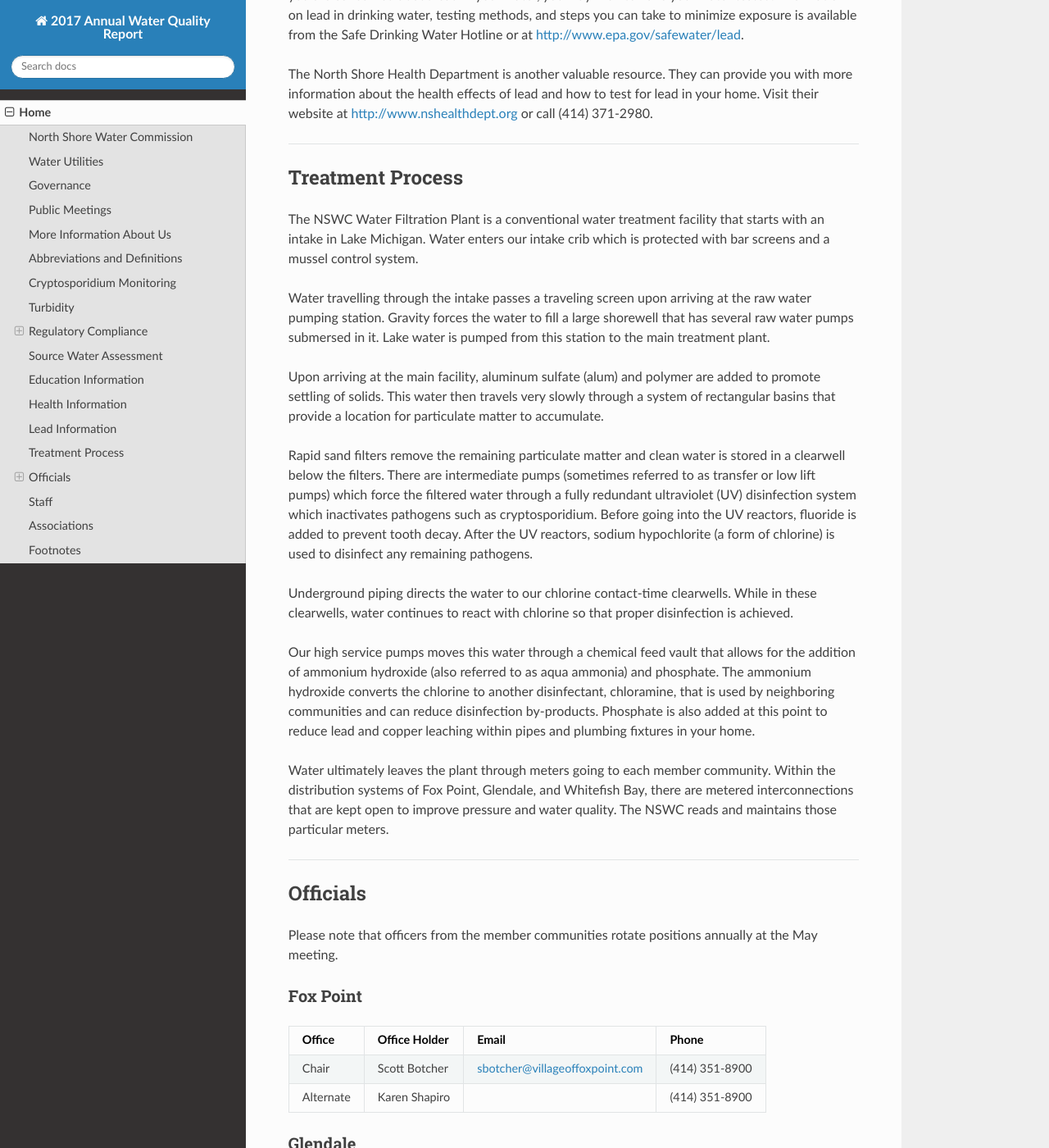
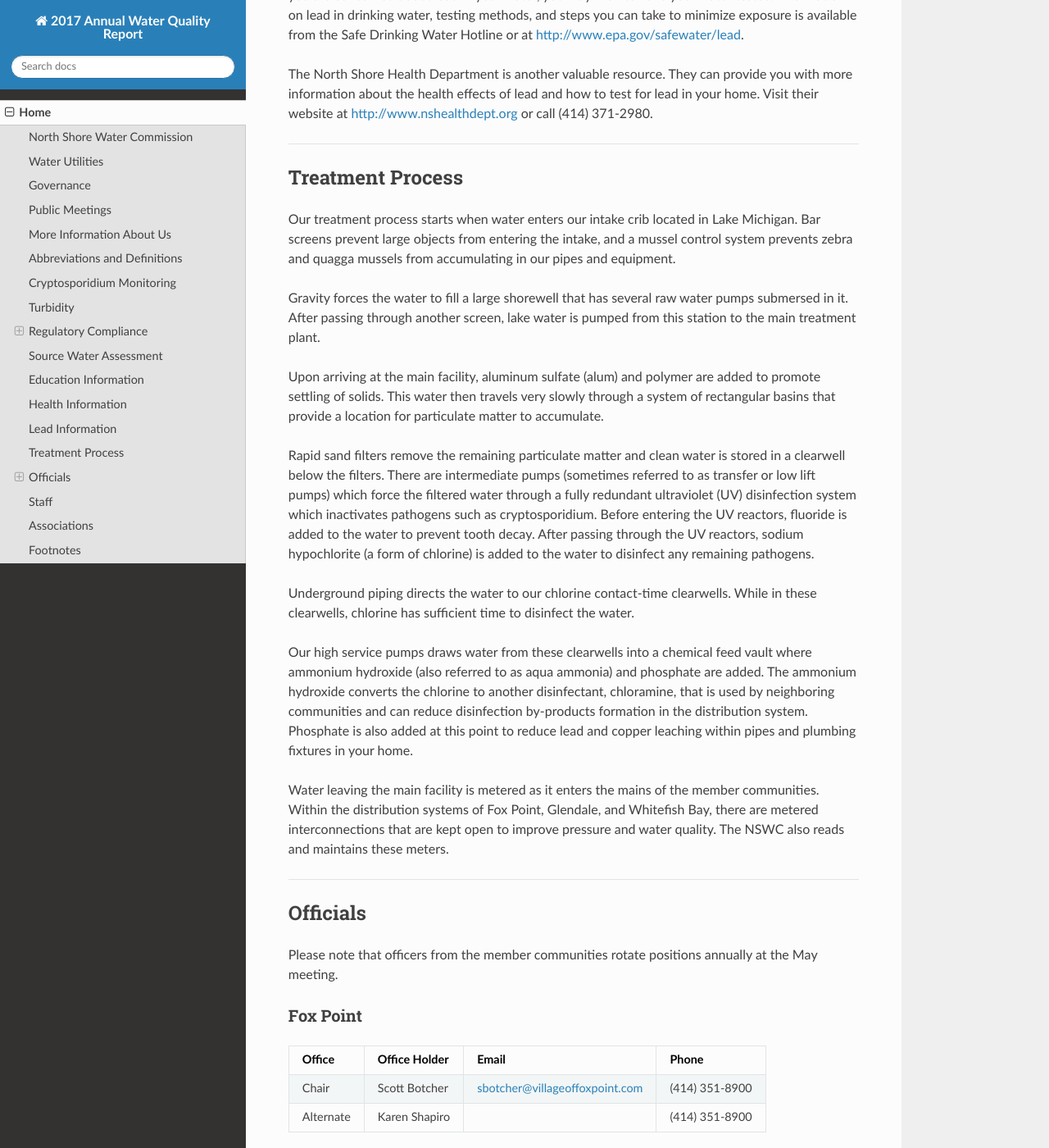
Before and after one commit to northshorewc/ccr2017, an MkDocs documentation site: the page built from docs/index.md, in a window 1280 px wide and 1400 px high, scrolled down 11813 px. Shown: the whole window at 82% size. Built offline with MkDocs 1.6.1, drawn with Linux system fonts in a browser that asks for light colours; nearby versions of some CDN libraries; library files that are not in the unit come from our copies; old or Windows-style settings are respelled for this version of MkDocs; some of the changed text lies outside the part shown.

Commit message:
final ccr revisions

```diff
--- a/docs/index.md
+++ b/docs/index.md
@@ -127,14 +127,14 @@ The NSWC is responsible for lead and copper monitoring. To comply with this regu
 
 Please note that lead and copper do not have a maximum contaminant level. Instead they have an action level (AL). To determine compliance with the Lead and Copper Rule, all results collected from monitoring event are arranged lowest to highest and the 90th percentile value is determined. If the 90th percentile value is at or below the AL, no additional action is required[^2].
 
-Please note that "level found" in this section is the 90th percentile value from the latest monitoring event. Of the 30 samples collected, none of them exceeded the action level.
+Please note that "level found" in this section is the 90th percentile value from the latest monitoring event[^3]. Of the 30 samples collected, none of them exceeded the action level.
 
 Substance | MCLG |  AL | Level Found | Status | Sources of Contamination
 ----------|:----:|:---:|:-----------:|:------:|-------------------------
 Copper (2015) | 1.3 mg/L | 1.3 mg/L | 0.048 mg/L </br> <sub>(0.0034 mg/L to 0.110 mg/L)</sub> | <span style="font-size:150%">&#9786;</span> | Corrosion of household plumbing systems; erosion of natural deposits; leach from wood preservatives
 Lead (2015) | 0 | 15 ug/L | 9.1 ug/L </br> <sub> (ND to 15 ug/L)</sub> | <span style="font-size:150%">&#9786;</span> | Corrosion of household plumbing systems; erosion of natural deposits.
 
-To reduce the amount of lead that can transfer from lead-bearing fixtures and pipes, the NSWC feeds a corrosion inhibitor that contains phosphate. The addition of phosphate has been determined by the USEPA and WNDR to be the best available treatment process for controlling lead in the distribution system.
+To reduce the amount of lead that can transfer from lead-bearing fixtures and pipes to the water, the NSWC feeds a corrosion inhibitor that contains phosphate. The addition of phosphate has been determined by the EPA and WNDR to be the best available treatment process for controlling lead in the distribution system.
 
 *Unregulated Contaminants*
 
@@ -337,19 +337,19 @@ The North Shore Health Department is another valuable resource. They can provide
 
 ## Treatment Process
 
-The NSWC Water Filtration Plant is a conventional water treatment facility that starts with an intake in Lake Michigan. Water enters our intake crib which is protected with bar screens and a mussel control system.
+Our treatment process starts when water enters our intake crib located in Lake Michigan. Bar screens prevent large objects from entering the intake, and a mussel control system prevents zebra and quagga mussels from accumulating in our pipes and equipment.
 
-Water travelling through the intake passes a traveling screen upon arriving at the raw water pumping station. Gravity forces the water to fill a large shorewell that has several raw water pumps submersed in it. Lake water is pumped from this station to the main treatment plant.
+Gravity forces the water to fill a large shorewell that has several raw water pumps submersed in it. After passing through another screen, lake water is pumped from this station to the main treatment plant.
 
 Upon arriving at the main facility, aluminum sulfate (alum) and polymer are added to promote settling of solids. This water then travels very slowly through a system of rectangular basins that provide a location for particulate matter to accumulate.
 
-Rapid sand filters remove the remaining particulate matter and clean water is stored in a clearwell below the filters. There are intermediate pumps (sometimes referred to as transfer or low lift pumps) which force the filtered water through a fully redundant ultraviolet (UV) disinfection system which inactivates pathogens such as cryptosporidium. Before going into the UV reactors, fluoride is added to prevent tooth decay. After the UV reactors, sodium hypochlorite (a form of chlorine) is used to disinfect any remaining pathogens.
+Rapid sand filters remove the remaining particulate matter and clean water is stored in a clearwell below the filters. There are intermediate pumps (sometimes referred to as transfer or low lift pumps) which force the filtered water through a fully redundant ultraviolet (UV) disinfection system which inactivates pathogens such as cryptosporidium. Before entering the UV reactors, fluoride is added to the water to prevent tooth decay. After passing through the UV reactors, sodium hypochlorite (a form of chlorine) is added to the water to disinfect any remaining pathogens.
 
-Underground piping directs the water to our chlorine contact-time clearwells. While in these clearwells, water continues to react with chlorine so that proper disinfection is achieved.
+Underground piping directs the water to our chlorine contact-time clearwells. While in these clearwells, chlorine has sufficient time to disinfect the water.
 
-Our high service pumps moves this water through a chemical feed vault that allows for the addition of ammonium hydroxide (also referred to as aqua ammonia) and phosphate. The ammonium hydroxide converts the chlorine to another disinfectant, chloramine, that is used by neighboring communities and can reduce disinfection by-products. Phosphate is also added at this point to reduce lead and copper leaching within pipes and plumbing fixtures in your home.
+Our high service pumps draws water from these clearwells into a chemical feed vault where ammonium hydroxide (also referred to as aqua ammonia) and phosphate are added. The ammonium hydroxide converts the chlorine to another disinfectant, chloramine, that is used by neighboring communities and can reduce disinfection by-products formation in the distribution system. Phosphate is also added at this point to reduce lead and copper leaching within pipes and plumbing fixtures in your home.
 
-Water ultimately leaves the plant through meters going to each member community. Within the distribution systems of Fox Point, Glendale, and Whitefish Bay, there are metered interconnections that are kept open to improve pressure and water quality. The NSWC reads and maintains those particular meters.
+Water leaving the main facility is metered as it enters the mains of the member communities. Within the distribution systems of Fox Point, Glendale, and Whitefish Bay, there are metered interconnections that are kept open to improve pressure and water quality. The NSWC also reads and maintains these meters.
 
 * * *
 
@@ -408,6 +408,8 @@ Association | Logo
 
 [^2]: Ten percent (10%) of the results are at or above the 90th percentile and ninety percent (90%) of the samples are below.
 
-[^3]: The sum of these compounds is equal to TTHM. Individually, these compounds are not regulated.
+[^3]: The data in this report shows results from 2015. Compliance monitoring is set by the WDNR; the next round of lead and copper testing is scheduled for the summer of 2018.
+
+[^4]: The sum of these compounds is equal to TTHM. Individually, these compounds are not regulated.
 
 ## Footnotes
```
Also changed, not shown: other parts of docs/index.md (+1 -1 lines), site/index.html, site/search/search_index.json, 2 other files.
